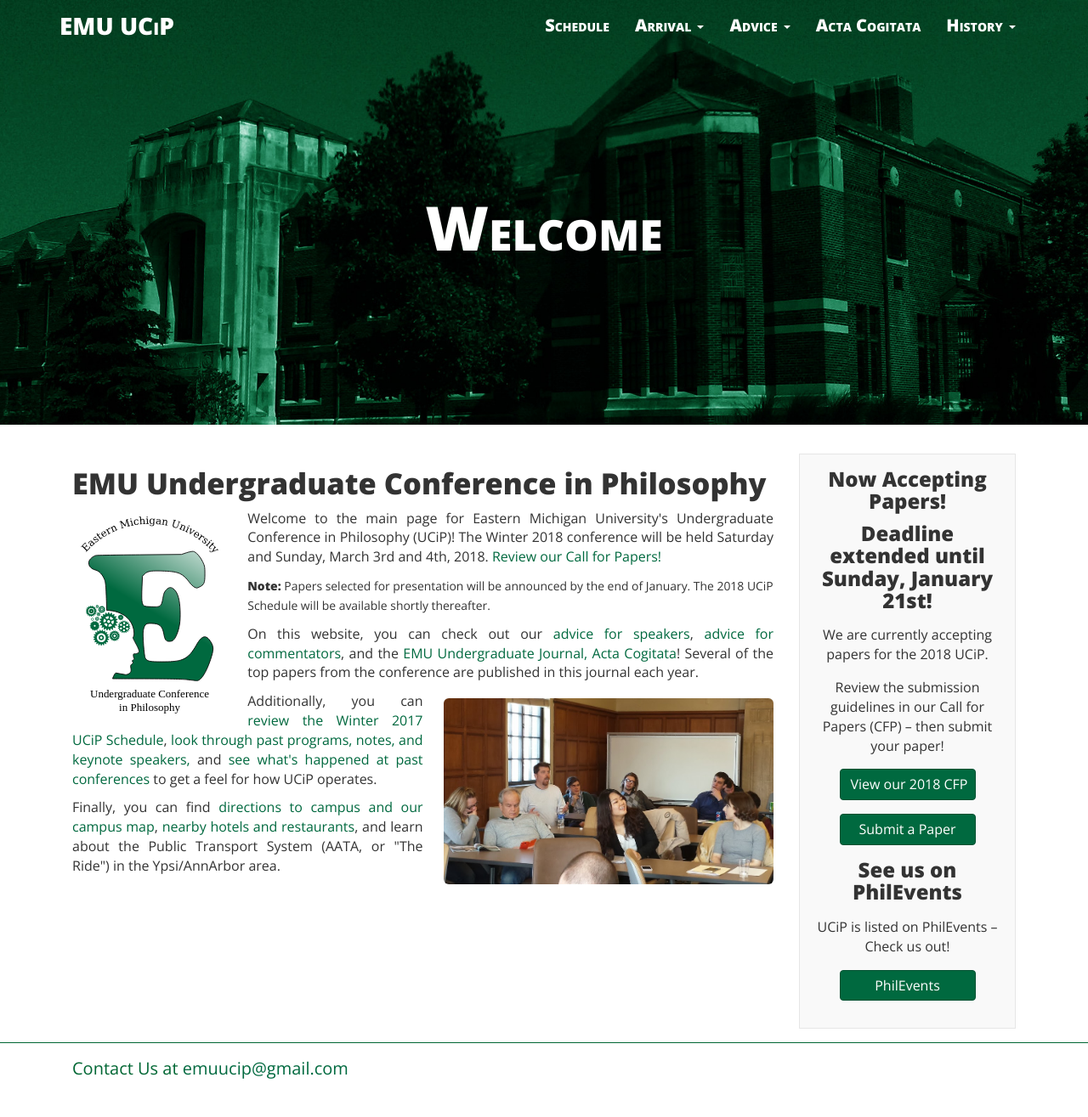
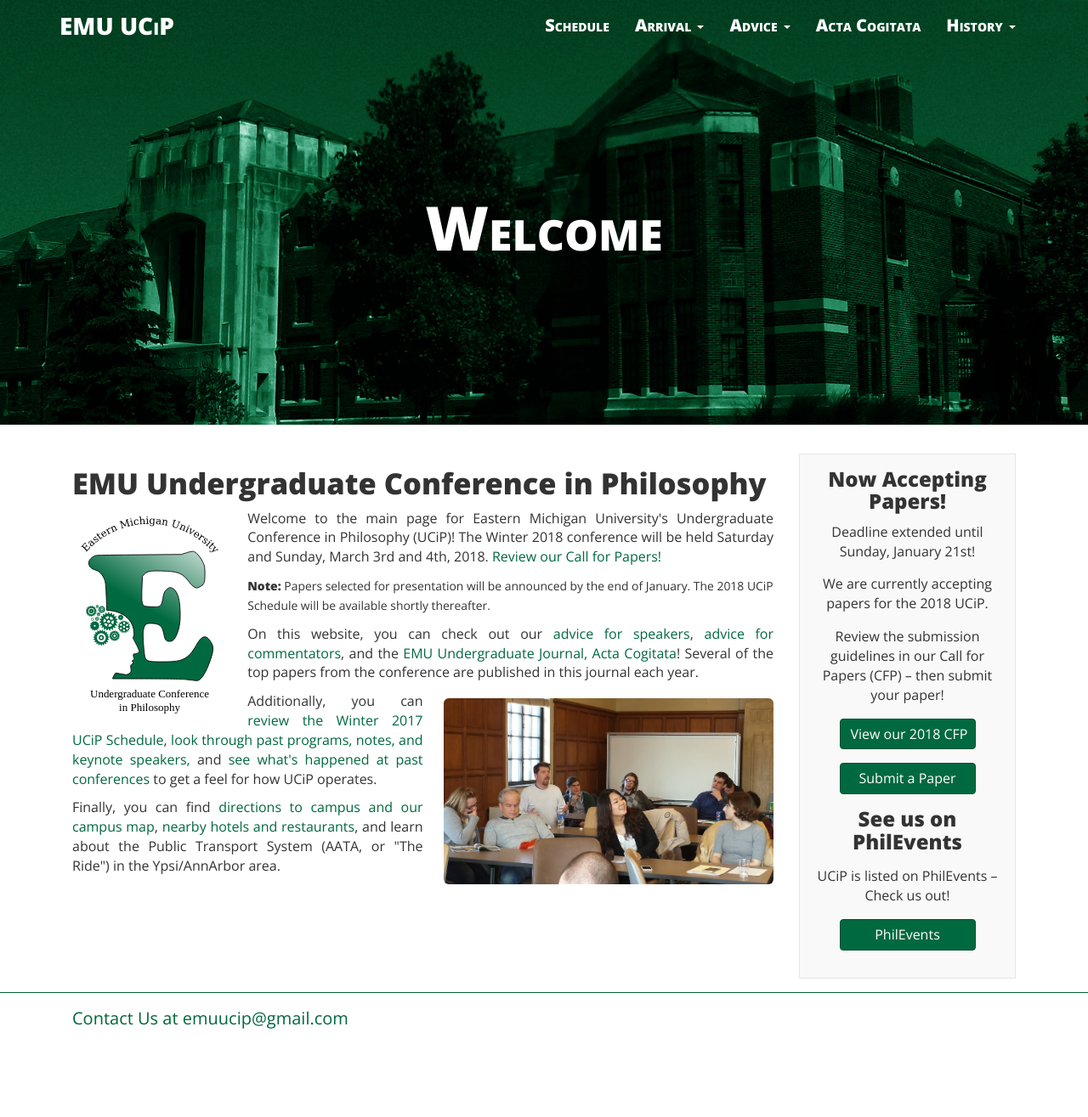
Before and after one commit to ucip/ucip.github.io, a Jekyll site: the page built from index.html, in a window 1280 px wide. Shown: the whole page at 85% size. Built offline with Jekyll 4.4.1, drawn with Linux system fonts in a browser that asks for light colours; nearby versions of some CDN libraries; after the commit the page ends 1256 px from its top, so only the background shows below that.

Commit message:
correcting h3/h4 to p mistake

```diff
--- a/_includes/box.html
+++ b/_includes/box.html
@@ -1,8 +1,8 @@
 <!-- CALL FOR PAPERS MESSAGE -->
 <div class="col-sm-3 col-xs-12 hidden-print">
   <div class="post-list-box announcement">
-    <h3 class="text-center post-list-header">Now Accepting Papers!</p>
-    <p class="text-center">Deadline extended until Sunday, January 21st!</h4>
+    <h3 class="text-center post-list-header">Now Accepting Papers!</h3>
+    <p class="text-center">Deadline extended until Sunday, January 21st!</p>
     <p class="text-center announcement-text">We are currently accepting papers for the 2018 UCiP.</p>
     <p class="text-center announcement-text">Review the submission guidelines in our Call for Papers (CFP) &ndash; then submit your paper!</p>
     <div class="text-center">
```
